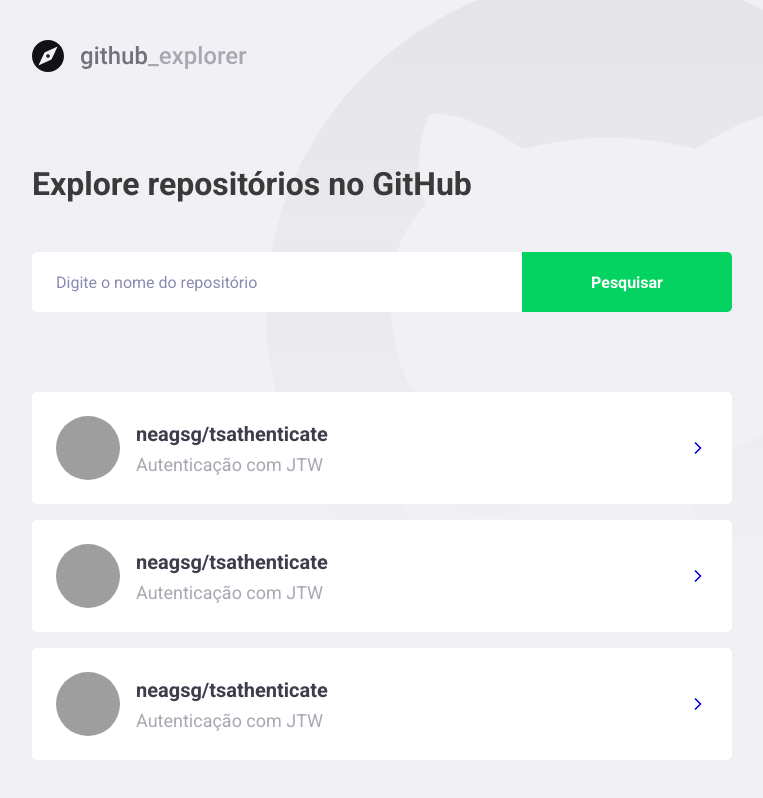
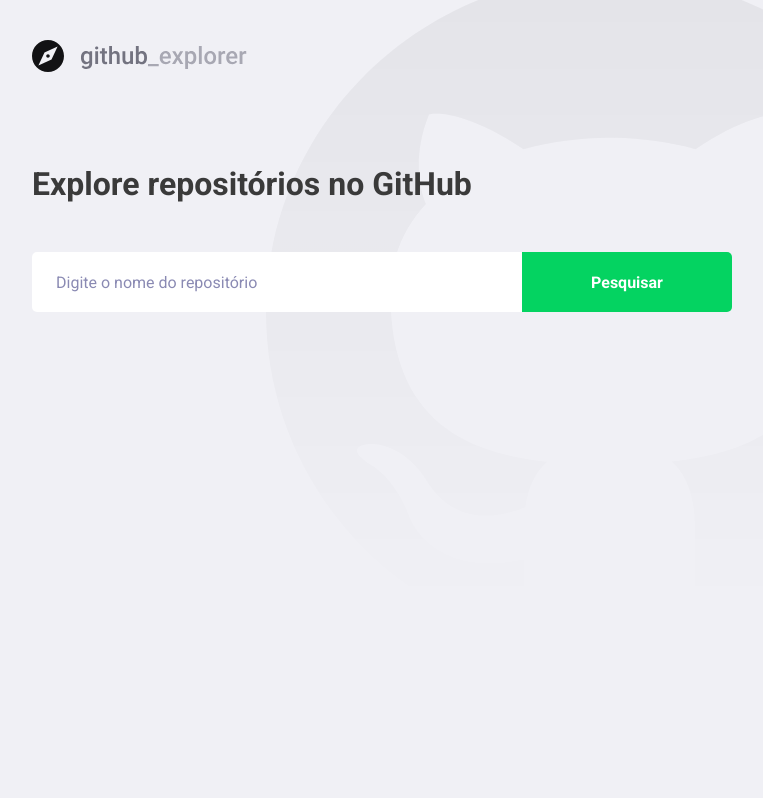
Before and after one commit to neagsg/GitHubExplorer, a React (Create React App) app: page / in a window 1280 px wide. Shown: the whole page, without its empty margins (148-911 px from the left). Built offline with nearby package versions, Linux system fonts and the light colour scheme; grey boxes are pictures that could not be loaded.

Commit message:
Conectado com API do GitHub

```diff
--- a/package.json
+++ b/package.json
@@ -10,6 +10,7 @@
     "@types/node": "^12.0.0",
     "@types/react": "^16.9.0",
     "@types/react-dom": "^16.9.0",
+    "axios": "^0.19.2",
     "polished": "^3.6.5",
     "react": "^16.13.1",
     "react-dom": "^16.13.1",
--- a/src/pages/Dashboard/index.tsx
+++ b/src/pages/Dashboard/index.tsx
@@ -1,53 +1,60 @@
-import React from 'react';
+import React, { useState, FormEvent } from 'react';
 import { FiChevronRight } from 'react-icons/fi';
 import { Title, Form, Repositories } from './styles';
 import logoImg from '../../assets/logo.svg';
+import api from '../../services/api';
+
+interface Repository {
+  full_name: string;
+  description: string;
+  owner: {
+    login: string;
+    avatar_url: string;
+  };
+}
 
 const Dashboard: React.FC = () => {
+  const [repositories, setRepositories] = useState<Repository[]>([]);
+  const [newRepo, setNewRepo] = useState('');
+
+  async function handleAddRepository(event: FormEvent): Promise<void> {
+    event.preventDefault();
+
+    const response = await api.get<Repository>(`repos/${newRepo}`);
+
+    const repository = response.data;
+
+    setRepositories([...repositories, repository]);
+    setNewRepo('');
+  }
   return (
     <>
       <img src={logoImg} alt="GitHub Explorer" />
       <Title>Explore repositórios no GitHub</Title>
 
-      <Form>
-        <input placeholder="Digite o nome do repositório" />
+      <Form onSubmit={handleAddRepository}>
+        <input
+          placeholder="Digite o nome do repositório"
+          value={newRepo}
+          onChange={e => setNewRepo(e.target.value)}
+        />
         <button type="submit">Pesquisar</button>
       </Form>
 
       <Repositories>
-        <a href="teste">
+        {repositories.map(repository => (
+          <a key={repository.full_name} href="teste">
             <img
-            src="https://avatars2.githubusercontent.com/u/38633178?s=460&v=4"
-            alt="avatar"
+              src={repository.owner.avatar_url}
+              alt={repository.owner.avatar_url}
             />
             <div>
-            <strong>neagsg/tsathenticate</strong>
-            <p>Autenticação com JTW</p>
+              <strong>{repository.full_name}</strong>
+              <p>{repository.description}</p>
             </div>
             <FiChevronRight size={20} />
           </a>
-        <a href="teste">
-          <img
-            src="https://avatars2.githubusercontent.com/u/38633178?s=460&v=4"
-            alt="avatar"
-          />
-          <div>
-            <strong>neagsg/tsathenticate</strong>
-            <p>Autenticação com JTW</p>
-          </div>
-          <FiChevronRight size={20} />
-        </a>
-        <a href="teste">
-          <img
-            src="https://avatars2.githubusercontent.com/u/38633178?s=460&v=4"
-            alt="avatar"
-          />
-          <div>
-            <strong>neagsg/tsathenticate</strong>
-            <p>Autenticação com JTW</p>
-          </div>
-          <FiChevronRight size={20} />
-        </a>
+        ))}
       </Repositories>
     </>
   );
--- /dev/null
+++ b/src/services/api.ts
@@ -0,0 +1,7 @@
+import axios from 'axios';
+
+const api = axios.create({
+  baseURL: 'https://api.github.com',
+});
+
+export default api;
```
Also changed, not shown: .eslintrc.json, 1 other file (tests, documents, lock files or other folders). Lines whose indentation alone changed are shown as unchanged.
